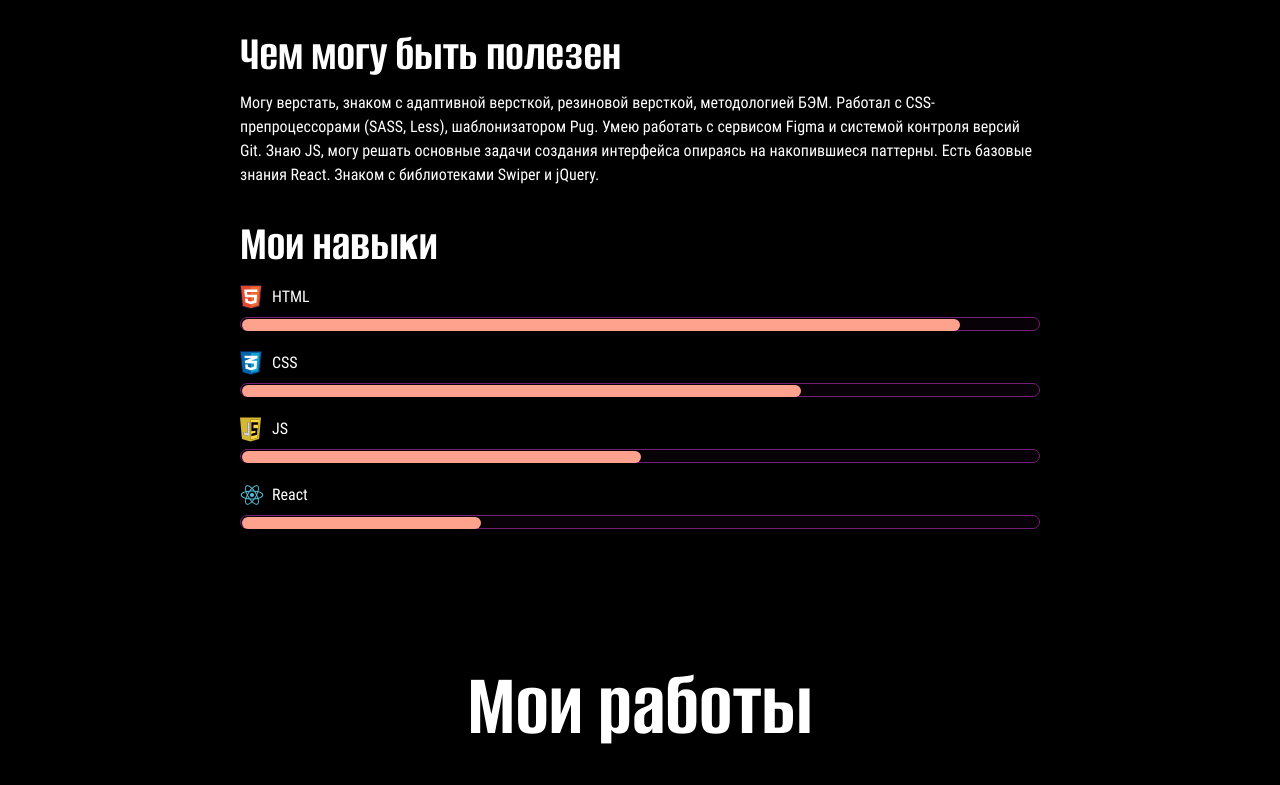
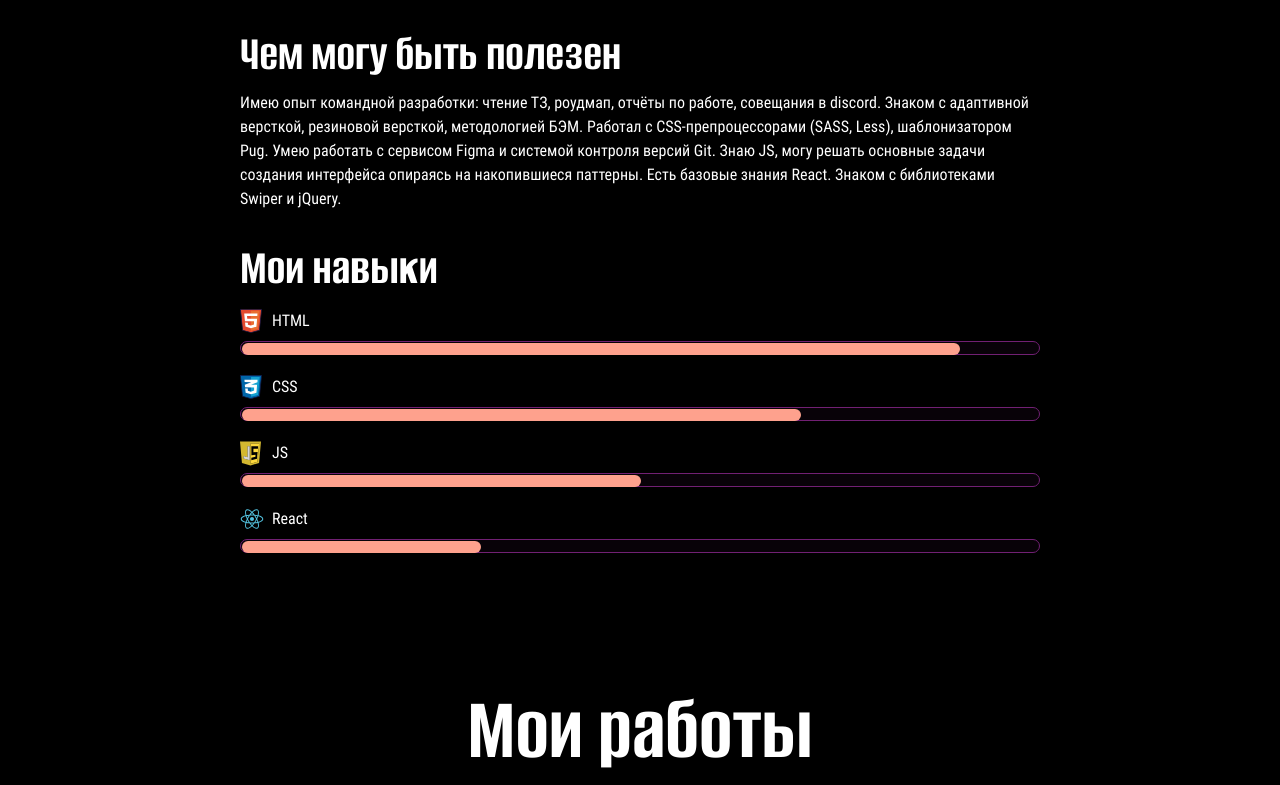
Before and after one commit to SergeySvetlov/portfolio, a plain HTML site: page index.html in a window 1280 px wide. Shown: the part 1703-2488 px from the top of the page. Drawn offline with Linux system fonts and the light colour scheme.

Commit message:
Update index.html

```diff
--- a/index.html
+++ b/index.html
@@ -63,7 +63,7 @@
               Здравствуйте. Постепенно осваиваю профессию "Frontend-разработчик". Успешно защитил все проекты по курсу от <a class="link" href="https://htmlacademy.ru/">htmlacademy</a>: профессия «Фронтенд-разработчик». Имею сертификат, прохожу стажировку.
             </p>
             <h3 class="intro__subtitle">Чем могу быть полезен</h3>
-            <p class="intro__paragraph">Могу верстать, знаком с адаптивной версткой, резиновой версткой, методологией БЭМ. Работал с CSS-препроцессорами (SASS, Less), шаблонизатором Pug. Умею работать с сервисом Figma и системой контроля версий Git. Знаю JS, могу решать основные задачи создания интерфейса опираясь на накопившиеся паттерны. Есть базовые знания React. Знаком с библиотеками Swiper и jQuery.</p>
+            <p class="intro__paragraph">Имею опыт командной разработки: чтение ТЗ, роудмап, отчёты по работе, совещания в discord. Знаком с адаптивной версткой, резиновой версткой, методологией БЭМ. Работал с CSS-препроцессорами (SASS, Less), шаблонизатором Pug. Умею работать с сервисом Figma и системой контроля версий Git. Знаю JS, могу решать основные задачи создания интерфейса опираясь на накопившиеся паттерны. Есть базовые знания React. Знаком с библиотеками Swiper и jQuery.</p>
             <h3 class="intro__subtitle" id="portfolio">Мои навыки</h3>
             <dl class="intro__skills-list" >
               <dt class="intro__skill-html">HTML</dt>
```
